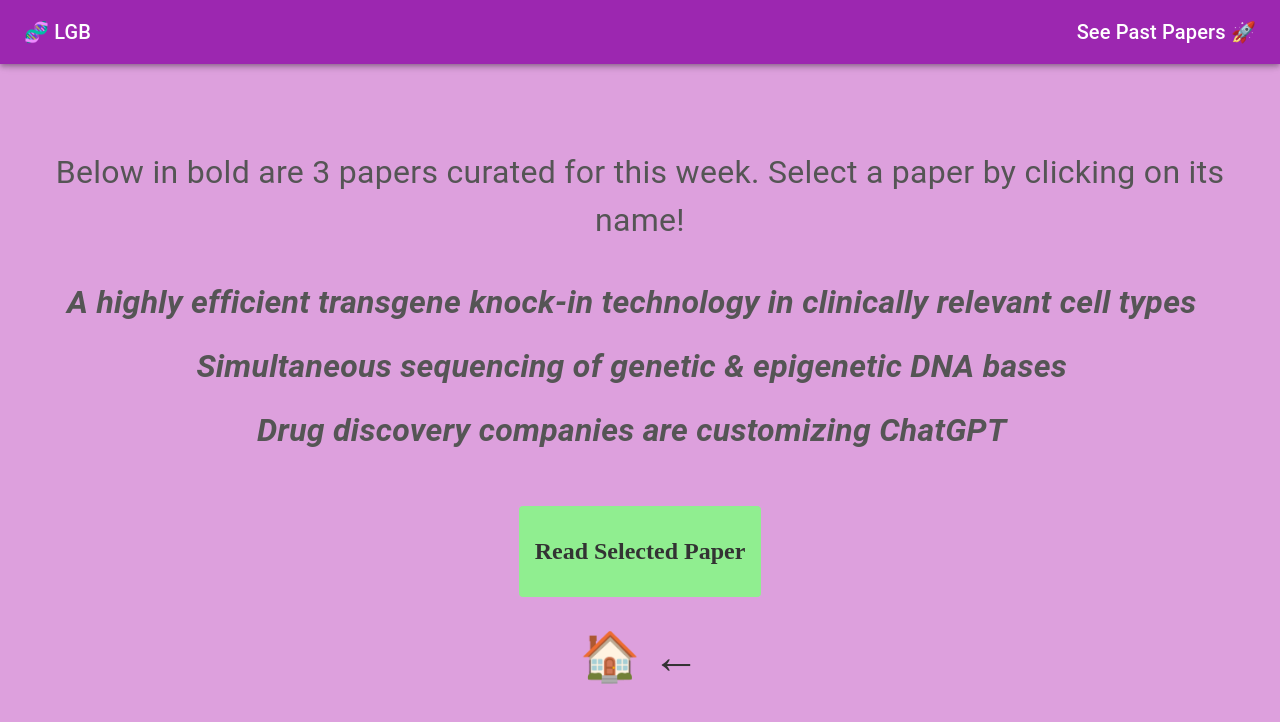
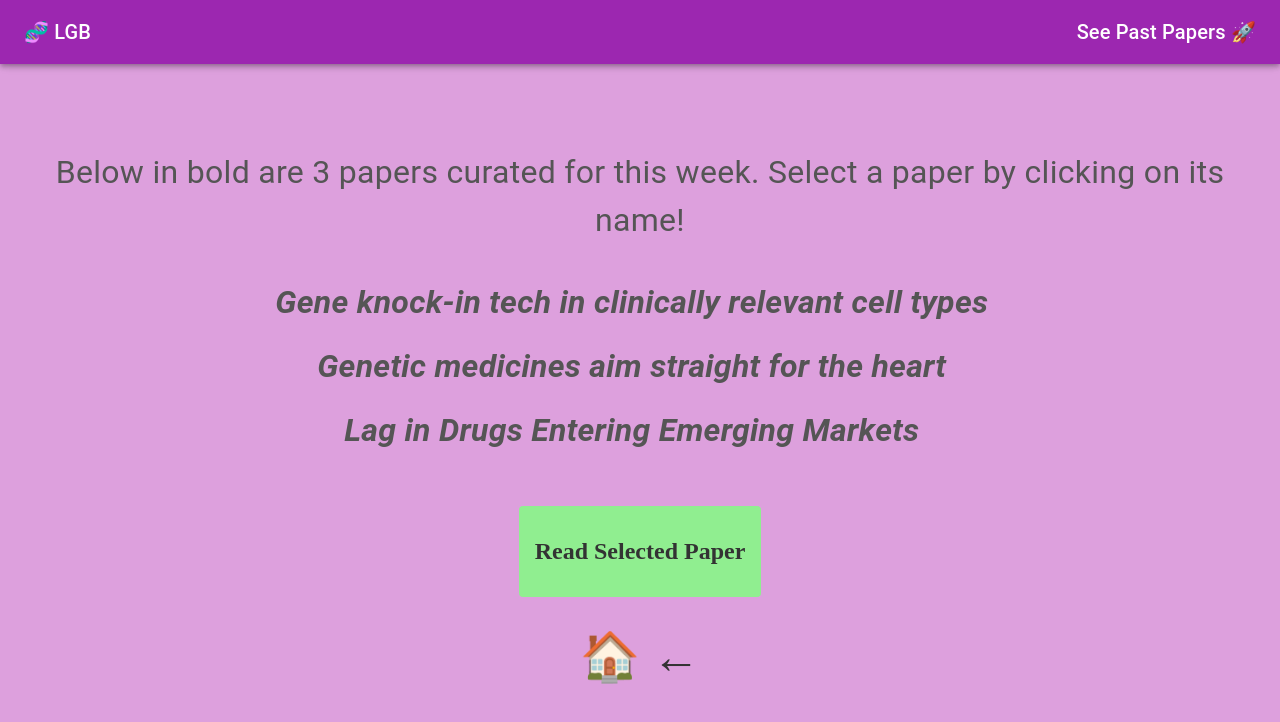
Before and after one commit to rohanrobinson/lgb, a Next.js app: page /select-paper in a window 1280 px wide. Shown: the top 722 px of the page. Built offline with nearby package versions, Linux system fonts and the light colour scheme.

Commit message:
added some kickass papers for this week

```diff
--- a/src/pages/select-paper.js
+++ b/src/pages/select-paper.js
@@ -96,7 +96,7 @@ export default function SelectPaper() {
                 </Typography>
                 </div>) : (<div className={styles.item} value="paper1" onClick={(event) => paperSelected(event, "paper1")}>
                 <Typography variant="body1" sx={{ mb: 2, fontSize: "2.0rem"  }}>
-                  <b><i><span className={styles.lgbDescription}>A highly efficient transgene knock-in technology in clinically relevant cell types</span></i></b> &nbsp;
+                  <b><i><span className={styles.lgbDescription}>Gene knock-in tech in clinically relevant cell types</span></i></b> &nbsp;
                 </Typography>
                 </div>)
               }
@@ -107,11 +107,11 @@ export default function SelectPaper() {
               { showPaper2 ?
                 (<div className={styles.item} value="paper2" onClick={(event) => paperUnselected(event, "paper2")}>
                 <Typography variant="body1" sx={{ mb: 2, fontSize: "2.0rem"  }}>
-                  <b><i><span className={styles.lgbDescription}>You've selected &rarr; Simultaneous sequencing of genetic & epigenetic DNA bases</span></i></b> &nbsp;
+                  <b><i><span className={styles.lgbDescription}>You've selected &rarr; Genetic medicines targeted for the heart</span></i></b> &nbsp;
                 </Typography>
                 </div>) : (<div className={styles.item} value="paper2" onClick={(event) => paperSelected(event, "paper2")}>
                 <Typography variant="body1" sx={{ mb: 2, fontSize: "2.0rem"  }}>
-                  <b><i><span className={styles.lgbDescription}>Simultaneous sequencing of genetic & epigenetic DNA bases</span></i></b> &nbsp;
+                  <b><i><span className={styles.lgbDescription}>Genetic medicines aim straight for the heart</span></i></b> &nbsp;
                 </Typography>
                 </div>)
               }
@@ -119,11 +119,11 @@ export default function SelectPaper() {
 
               { showPaper3 ? (<div className={styles.item} value="paper3" onClick={(event) => paperUnselected(event, "paper3")}>
                   <Typography variant="body1" sx={{ mb: 2, fontSize: "2.0rem"  }}>
-                      <b><i><span className={styles.lgbDescription}>You've selected &rarr; Drug discovery companies are customizing ChatGPT</span></i></b> &nbsp;
+                      <b><i><span className={styles.lgbDescription}>You've selected &rarr; Lag in Drugs Entering Emerging Markets</span></i></b> &nbsp;
                   </Typography>
                 </div>) : (<div className={styles.item} value="paper3" onClick={(event) => paperSelected(event, "paper3")}>
                   <Typography variant="body1" sx={{ mb: 2, fontSize: "2.0rem"  }}>
-                      <b><i><span className={styles.lgbDescription}>Drug discovery companies are customizing ChatGPT</span></i></b> &nbsp;
+                      <b><i><span className={styles.lgbDescription}>Lag in Drugs Entering Emerging Markets</span></i></b> &nbsp;
                   </Typography>
                 </div>)}
 
```
Also changed, not shown: src/pages/read-paper.js (+7 -5 lines).
